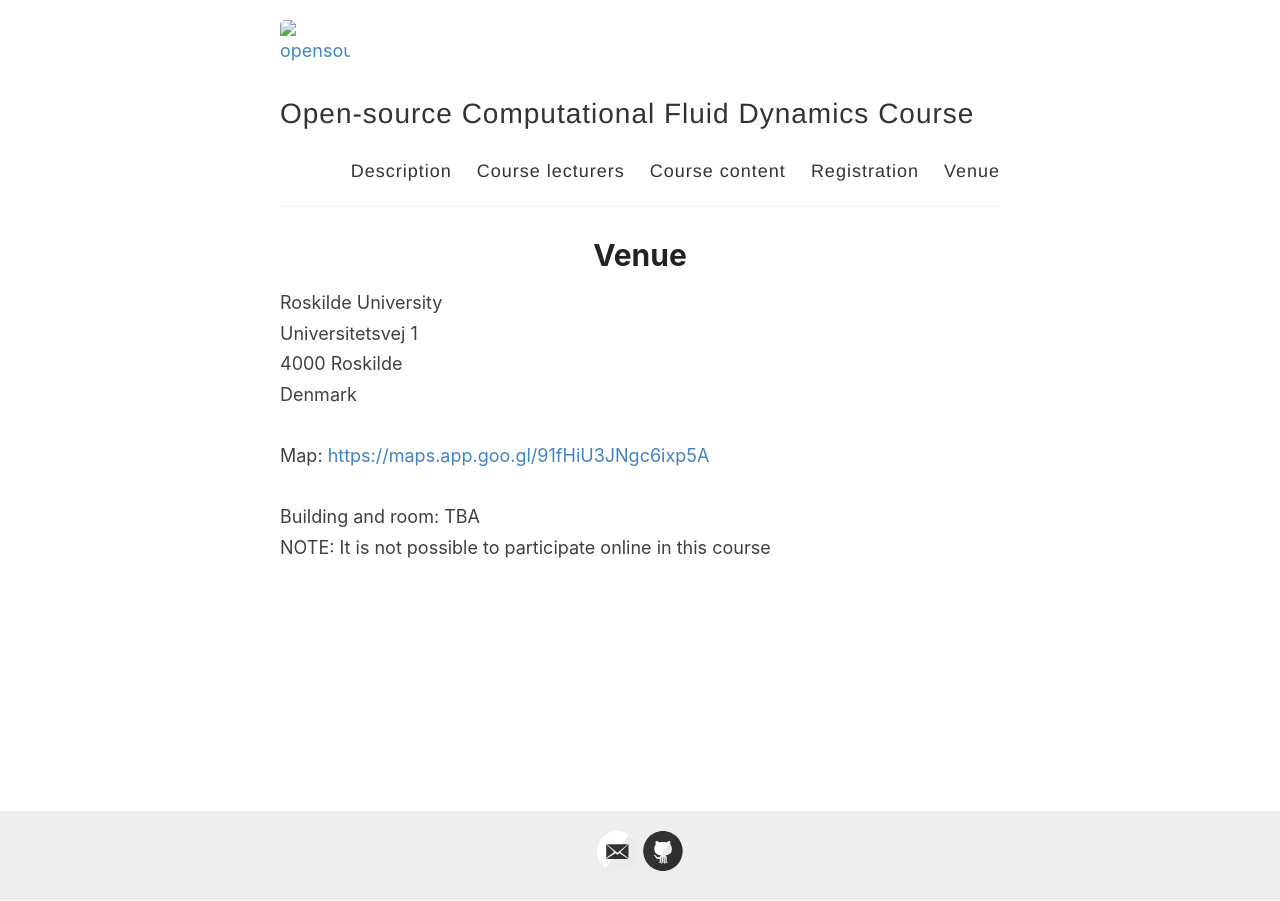
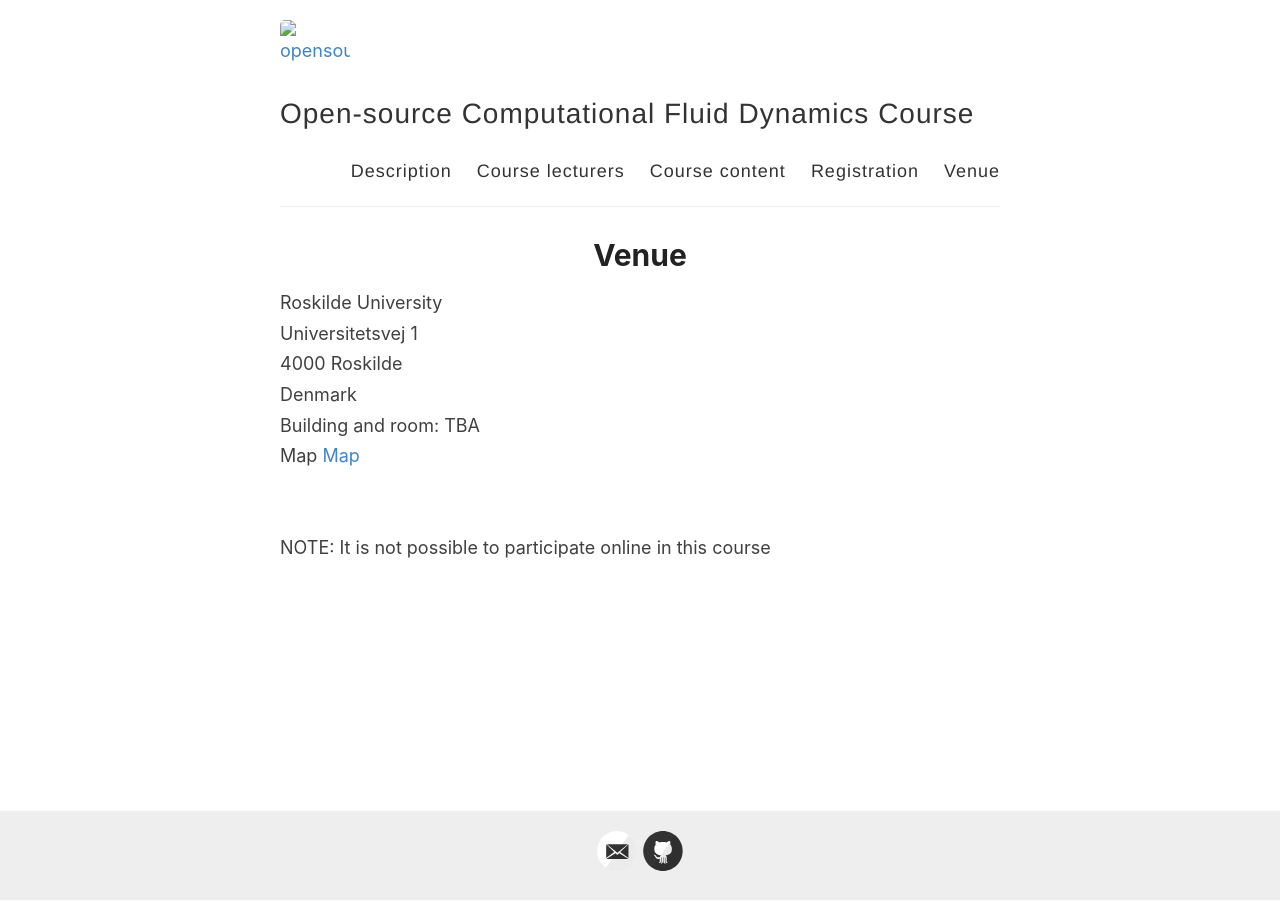
Before and after one commit to OpenSourceCFDCourse/opensourcecfdcourse.github.io, a Jekyll site: the page built from _pages/venue.md, in a window 1280 px wide. Built offline with Jekyll 4.4.1, drawn with Linux system fonts in a browser that asks for light colours.

Commit message:
Update venue.md

```diff
--- a/_pages/venue.md
+++ b/_pages/venue.md
@@ -8,10 +8,9 @@ Roskilde University<br>
 Universitetsvej 1<br>
 4000 Roskilde<br>
 Denmark<br>
+Building and room: TBA<br>
+Map [Map](https://maps.app.goo.gl/91fHiU3JNgc6ixp5A)<br>
 <br>
-Map: [https://maps.app.goo.gl/91fHiU3JNgc6ixp5A](https://maps.app.goo.gl/91fHiU3JNgc6ixp5A)<br>
-<br>
-Building and room: TBA
 <br>
 NOTE: It is not possible to participate online in this course<br>
 <br>
```
